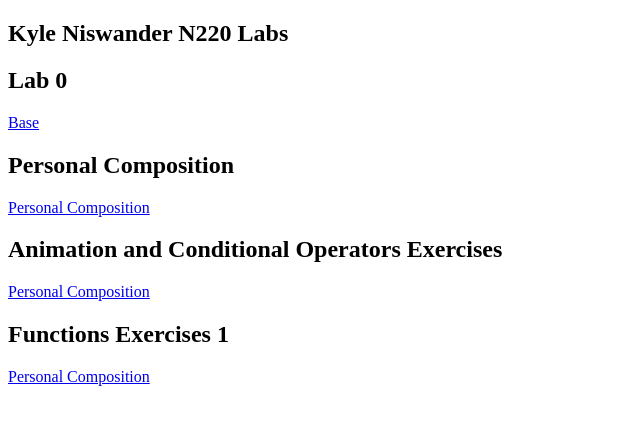
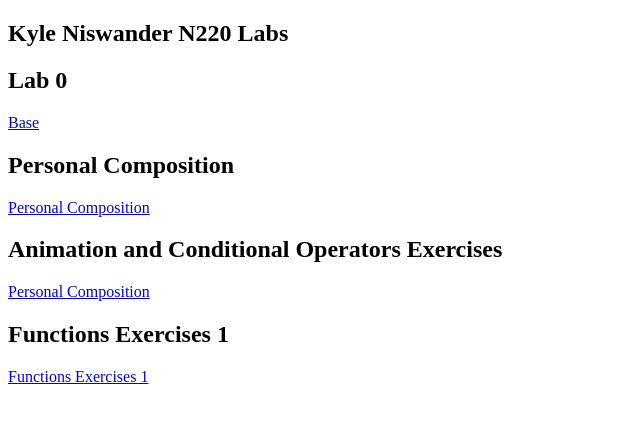
Before and after one commit to Kniswand/N220LabsS23, a plain HTML site: page index.html in a window 1280 px wide. Shown: the full height of the page, 0-640 px from the left. Drawn offline with Linux system fonts and the light colour scheme.

Commit message:
Update index.html

```diff
--- a/index.html
+++ b/index.html
@@ -16,6 +16,6 @@
     <h2>Animation and Conditional Operators Exercises</h2>
     <a href="labs/Animation and Conditional Operators Exercises/main.html">Personal Composition</a>
     <h2>Functions Exercises 1</h2>
-    <a href="labs/Functions Exercises 1/index.html">Personal Composition</a>
+    <a href="labs/Functions Exercises 1/index.html">Functions Exercises 1</a>
 </body>
 </html>
```
